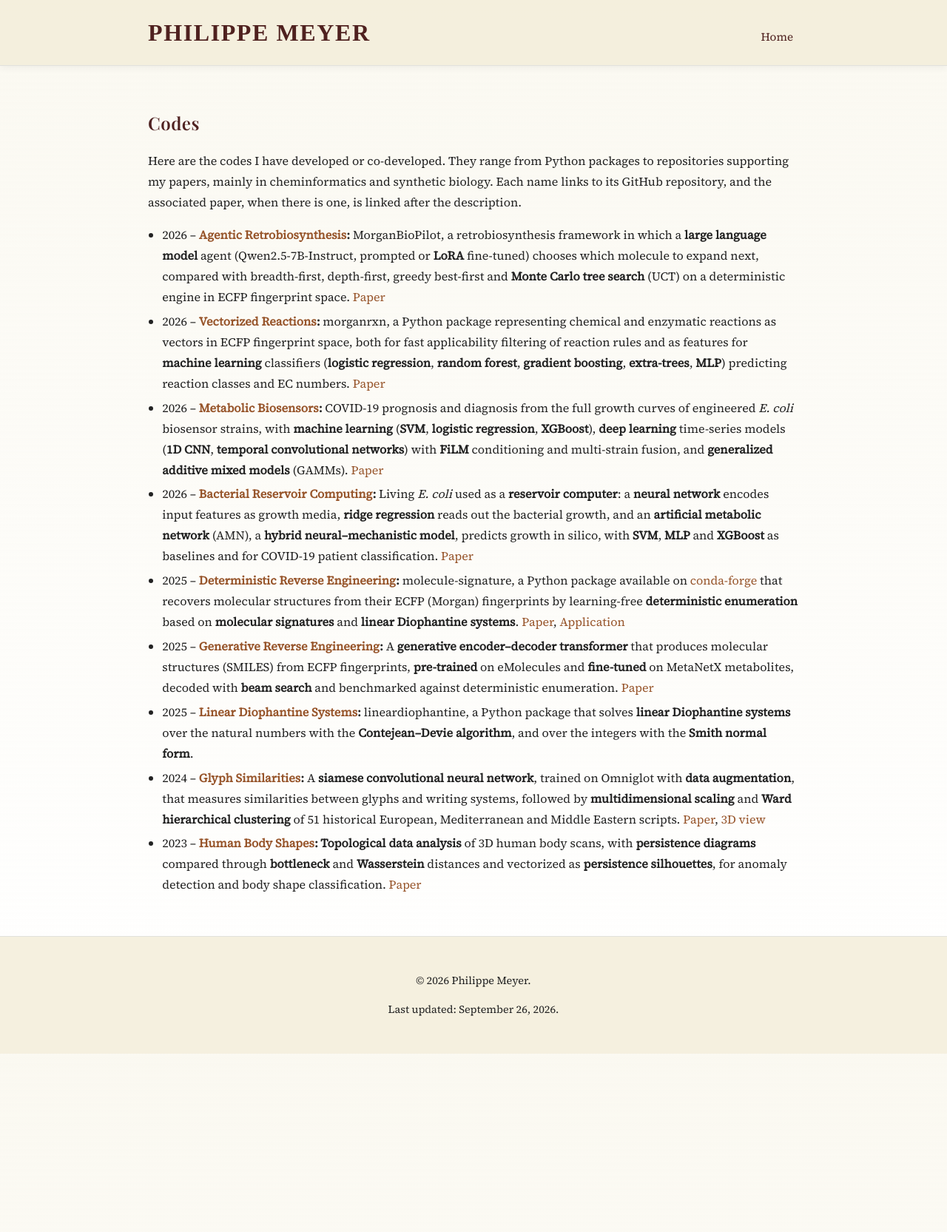
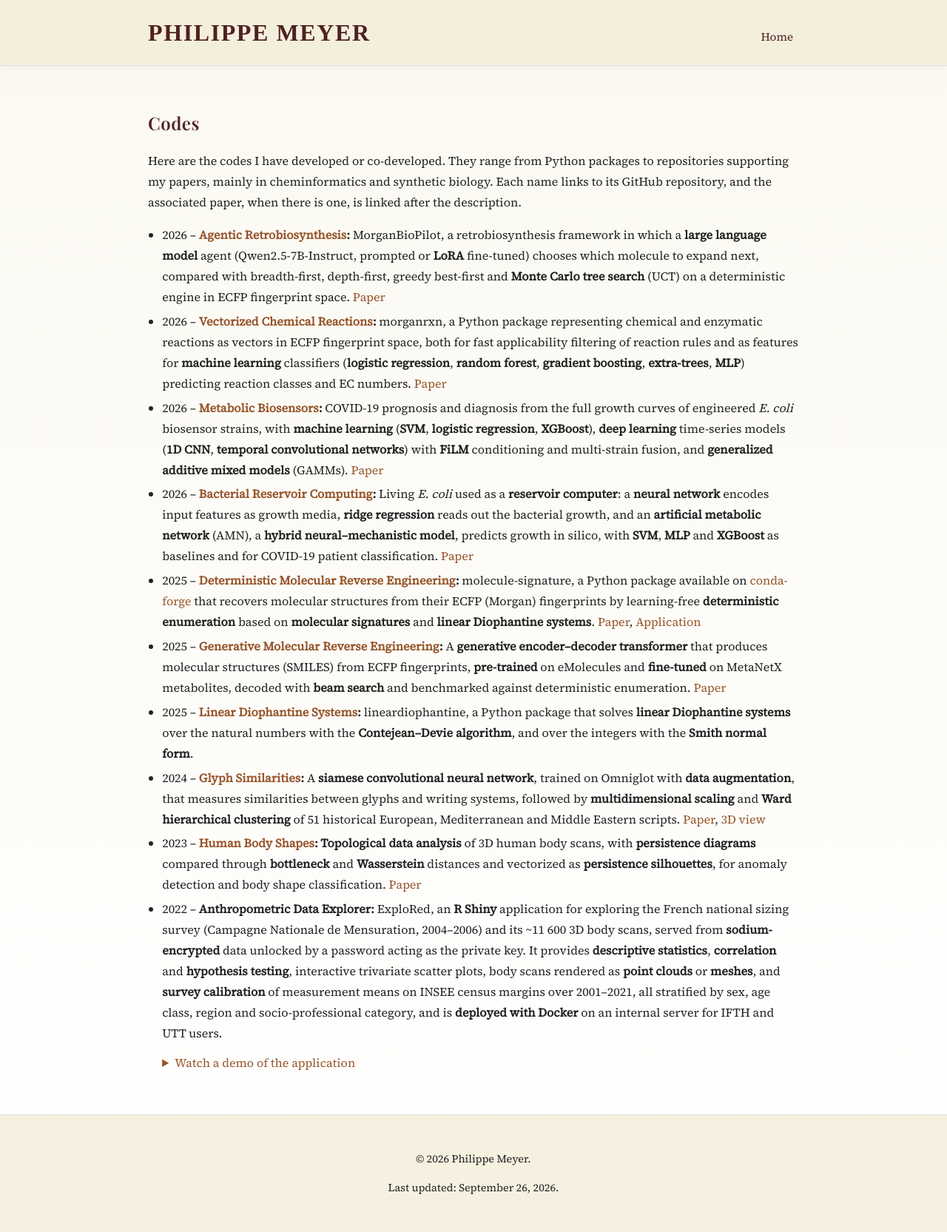
Before and after one commit to PhilippeMeyer68/philippemeyer68.github.io, a Jekyll site: the page built from codes.md, in a window 1280 px wide. Shown: the whole page at 74% size. Built offline with Jekyll 4.4.1, drawn with Linux system fonts in a browser that asks for light colours; before the commit the page ends 1424 px from its top, so only the background shows below that.

Commit message:
feat(codes): add ExploRed entry with demo video, clarify project titles

```diff
--- a/assets/css/style.css
+++ b/assets/css/style.css
@@ -281,3 +281,27 @@ a:hover {
   font-size: 40px;
   text-decoration: none;
 }
+
+/* Demo video in the codes list */
+.code-demo {
+  margin: 12px 0 4px;
+}
+
+.code-demo > summary {
+  cursor: pointer;
+  width: fit-content;
+  color: var(--link);
+}
+
+.code-demo > summary:hover {
+  color: var(--link-hover);
+}
+
+.code-demo video {
+  display: block;
+  width: 100%;
+  max-width: 560px;
+  height: auto;
+  margin-top: 10px;
+  border-radius: 6px;
+}
--- a/codes.md
+++ b/codes.md
@@ -20,7 +20,7 @@ permalink: /codes/
 </li>
 
 <li>
-  2026 – <strong><a href="https://github.com/brsynth/morganrxn" target="_blank" rel="noopener">Vectorized Reactions</a>: </strong>
+  2026 – <strong><a href="https://github.com/brsynth/morganrxn" target="_blank" rel="noopener">Vectorized Chemical Reactions</a>: </strong>
   morganrxn, a Python package representing chemical and enzymatic reactions as vectors in ECFP fingerprint space, both for fast applicability filtering of reaction rules and as features for <strong>machine learning</strong> classifiers (<strong>logistic regression</strong>, <strong>random forest</strong>, <strong>gradient boosting</strong>, <strong>extra-trees</strong>, <strong>MLP</strong>) predicting reaction classes and EC numbers.
   <a href="https://doi.org/10.26434/chemrxiv.15006884/v1" target="_blank" rel="noopener">Paper</a>
 </li>
@@ -38,13 +38,13 @@ permalink: /codes/
 </li>
 
 <li>
-  2025 – <strong><a href="https://github.com/brsynth/molecule-signature" target="_blank" rel="noopener">Deterministic Reverse Engineering</a>: </strong>
+  2025 – <strong><a href="https://github.com/brsynth/molecule-signature" target="_blank" rel="noopener">Deterministic Molecular Reverse Engineering</a>: </strong>
   molecule-signature, a Python package available on <a href="https://anaconda.org/conda-forge/molecule-signature" target="_blank" rel="noopener">conda-forge</a> that recovers molecular structures from their ECFP (Morgan) fingerprints by learning-free <strong>deterministic enumeration</strong> based on <strong>molecular signatures</strong> and <strong>linear Diophantine systems</strong>.
   <a href="https://doi.org/10.1186/s13321-025-01074-5" target="_blank" rel="noopener">Paper</a>, <a href="https://philippemeyer68.pythonanywhere.com" target="_blank" rel="noopener">Application</a>
 </li>
 
 <li>
-  2025 – <strong><a href="https://github.com/brsynth/molecule-signature-paper" target="_blank" rel="noopener">Generative Reverse Engineering</a>: </strong>
+  2025 – <strong><a href="https://github.com/brsynth/molecule-signature-paper" target="_blank" rel="noopener">Generative Molecular Reverse Engineering</a>: </strong>
   A <strong>generative encoder–decoder transformer</strong> that produces molecular structures (SMILES) from ECFP fingerprints, <strong>pre-trained</strong> on eMolecules and <strong>fine-tuned</strong> on MetaNetX metabolites, decoded with <strong>beam search</strong> and benchmarked against deterministic enumeration.
   <a href="https://doi.org/10.1186/s13321-025-01074-5" target="_blank" rel="noopener">Paper</a>
 </li>
@@ -66,6 +66,18 @@ permalink: /codes/
   <a href="https://doi.org/10.3390/a16030161" target="_blank" rel="noopener">Paper</a>
 </li>
 
+<li>
+  2022 – <strong>Anthropometric Data Explorer: </strong>
+  ExploRed, an <strong>R Shiny</strong> application for exploring the French national sizing survey (Campagne Nationale de Mensuration, 2004–2006) and its ~11 600 3D body scans, served from <strong>sodium-encrypted</strong> data unlocked by a password acting as the private key. It provides <strong>descriptive statistics</strong>, <strong>correlation</strong> and <strong>hypothesis testing</strong>, interactive trivariate scatter plots, body scans rendered as <strong>point clouds</strong> or <strong>meshes</strong>, and <strong>survey calibration</strong> of measurement means on INSEE census margins over 2001–2021, all stratified by sex, age class, region and socio-professional category, and is <strong>deployed with Docker</strong> on an internal server for IFTH and UTT users.
+  <details class="code-demo">
+    <summary>Watch a demo of the application</summary>
+    <video controls preload="none" playsinline width="560"
+           poster="{{ '/assets/video/explored_poster.jpg' | relative_url }}">
+      <source src="{{ '/assets/video/explored_1_1.mp4' | relative_url }}" type="video/mp4">
+      Your browser does not support the video tag.
+    </video>
+  </details>
+</li>
 </ul>
 
 </section>
```
Also changed, not shown: assets/video/explored_poster.jpg (added), 1 other file.
